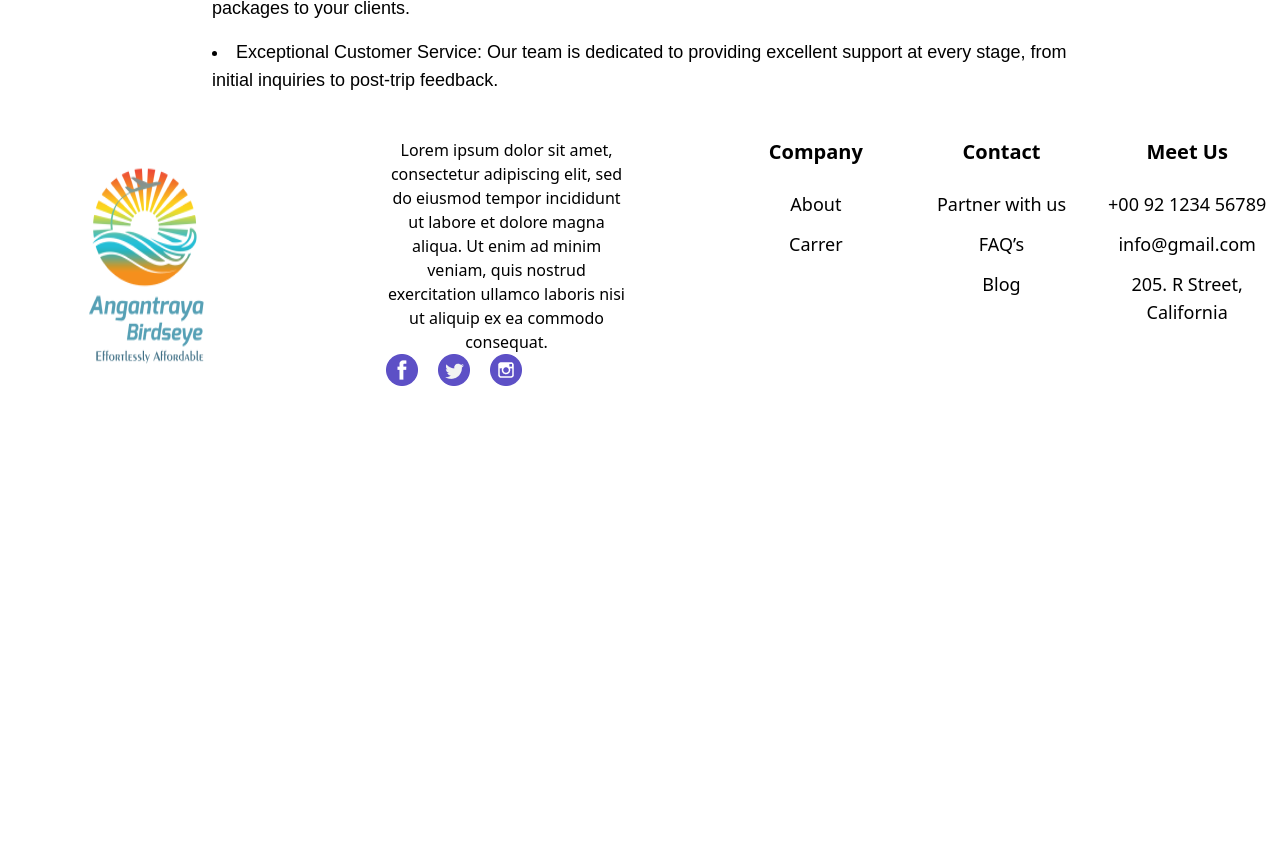
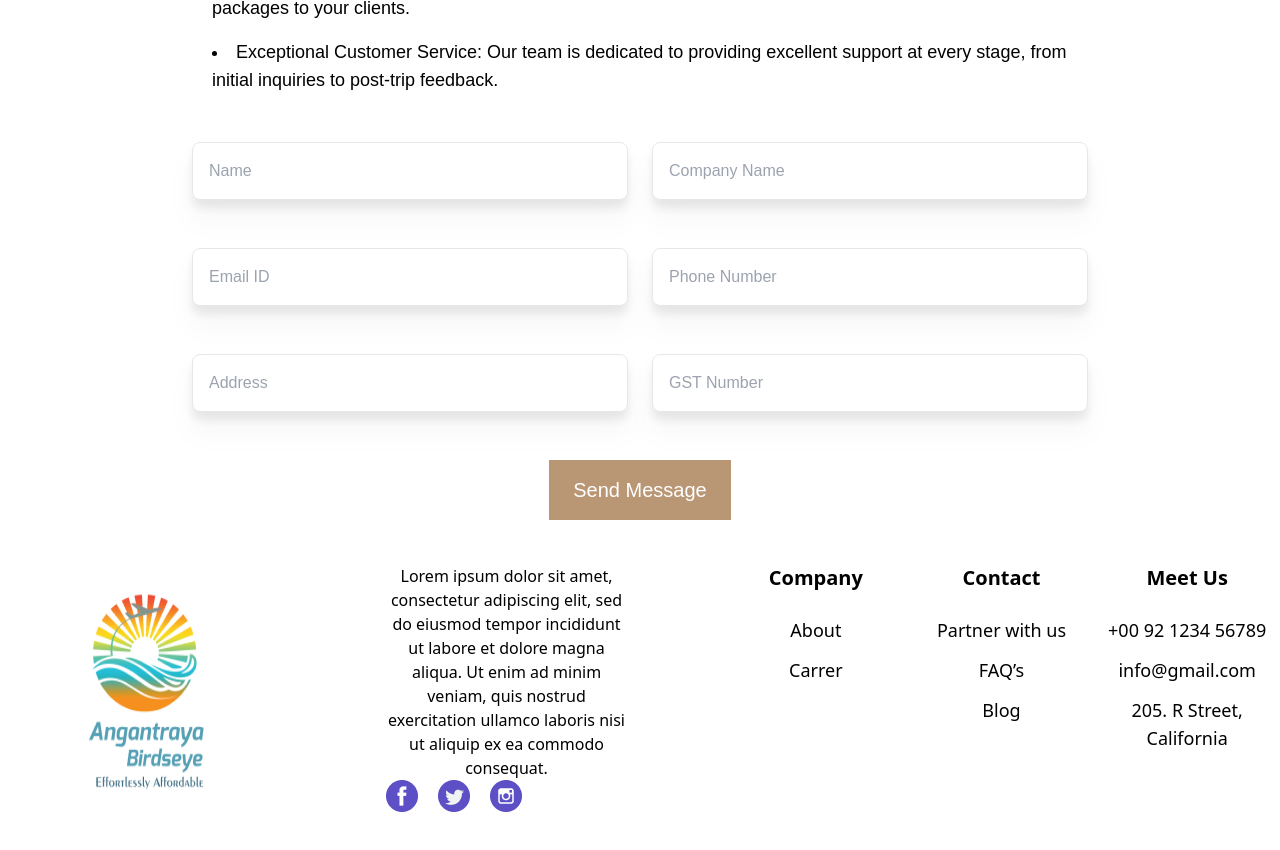
Before and after one commit to Iamsanthosh2203/angantraya-birdseye, a React (Vite) app: page /partner in a window 1280 px wide. Shown: the part 955-1805 px from the top of the page. Before the commit the page ends 1385 px from the top, so only its background shows below. Built offline with nearby package versions, Linux system fonts and the light colour scheme; a web font is replaced by a local one.

Commit message:
Add contact form to Partner page

```diff
--- a/src/pages/Partner.jsx
+++ b/src/pages/Partner.jsx
@@ -192,6 +192,66 @@ function Header() {
           feedback.
         </li>
       </ol>
+
+      <form>
+        <div className="grid grid-cols-1 md:grid-cols-2 gap-6 w-[70%] mx-auto my-12">
+          <input
+            type="text"
+            name="name"
+            id="name"
+            placeholder="Name"
+            className="p-4 border drop-shadow-xl focus:drop-shadow-2xl  rounded-lg"
+          />
+          <input
+            type="text"
+            name="cname"
+            id="cname"
+            placeholder="Company Name"
+            className="p-4 border drop-shadow-xl focus:drop-shadow-2xl rounded-lg"
+          />
+        </div>
+        <div className="grid grid-cols-1 md:grid-cols-2 gap-6 w-[70%] mx-auto my-12">
+          <input
+            type="email"
+            name="email"
+            id="email"
+            placeholder="Email ID"
+            className="p-4 border drop-shadow-xl focus:drop-shadow-2xl  rounded-lg"
+          />
+          <input
+            type="number"
+            name="phone"
+            id="phone"
+            placeholder="Phone Number"
+            className="p-4 border drop-shadow-xl focus:drop-shadow-2xl rounded-lg"
+          />
+        </div>
+        <div className="grid grid-cols-1 md:grid-cols-2 gap-6 w-[70%] mx-auto my-12">
+          <input
+            type="text"
+            name="address"
+            id="address"
+            placeholder="Address"
+            className="p-4 border drop-shadow-xl focus:drop-shadow-2xl  rounded-lg"
+          />
+          <input
+            type="text"
+            name="gst"
+            id="gst"
+            placeholder="GST Number"
+            className="p-4 border drop-shadow-xl focus:drop-shadow-2xl rounded-lg"
+          />
+        </div>
+
+        <div className="flex justify-center">
+          <button
+            type="submit"
+            className="px-6 py-4 bg-[#B99674] text-white text-xl"
+          >
+            Send Message
+          </button>
+        </div>
+      </form>
     </Parallax>
   );
 }
```
